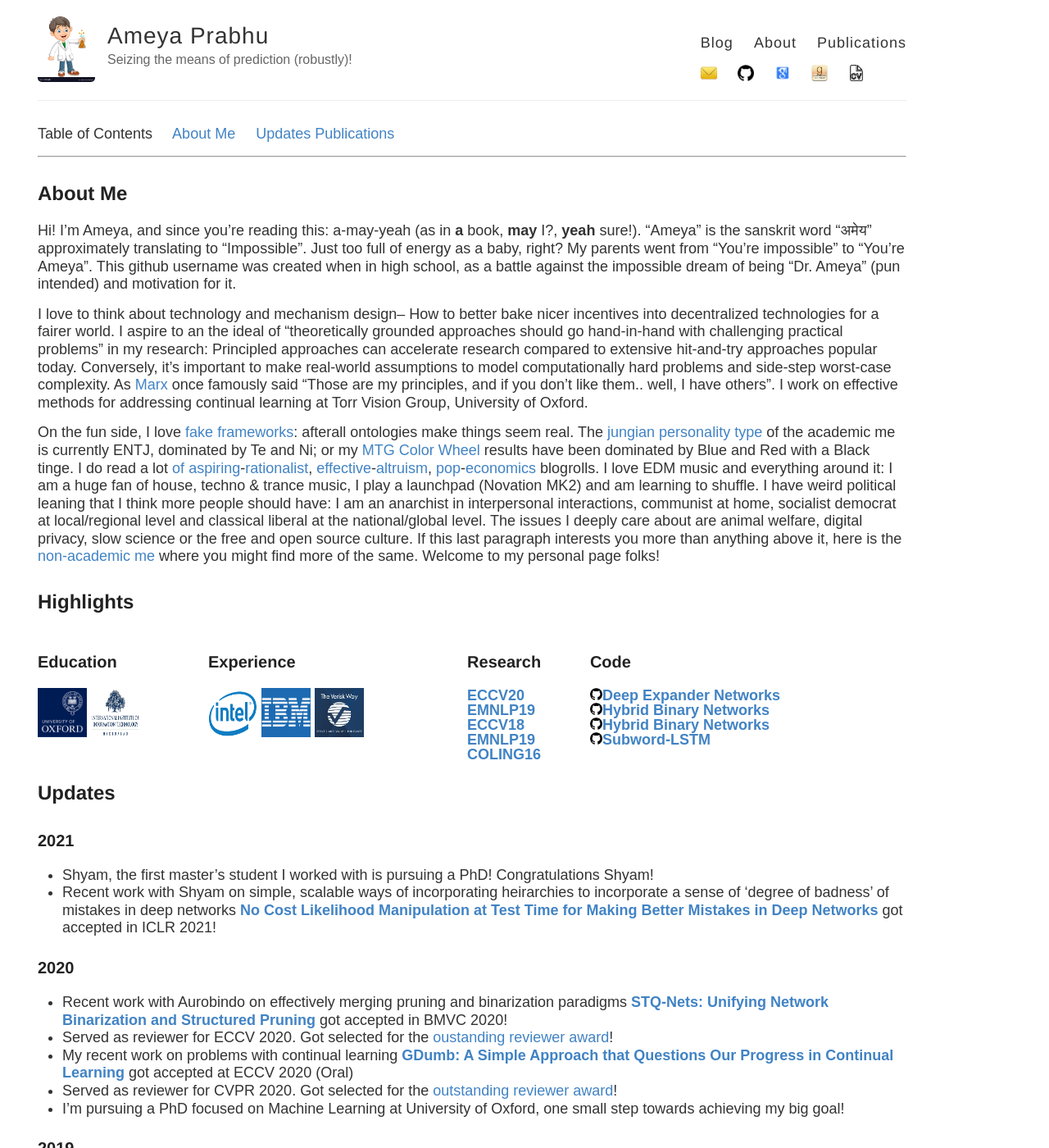
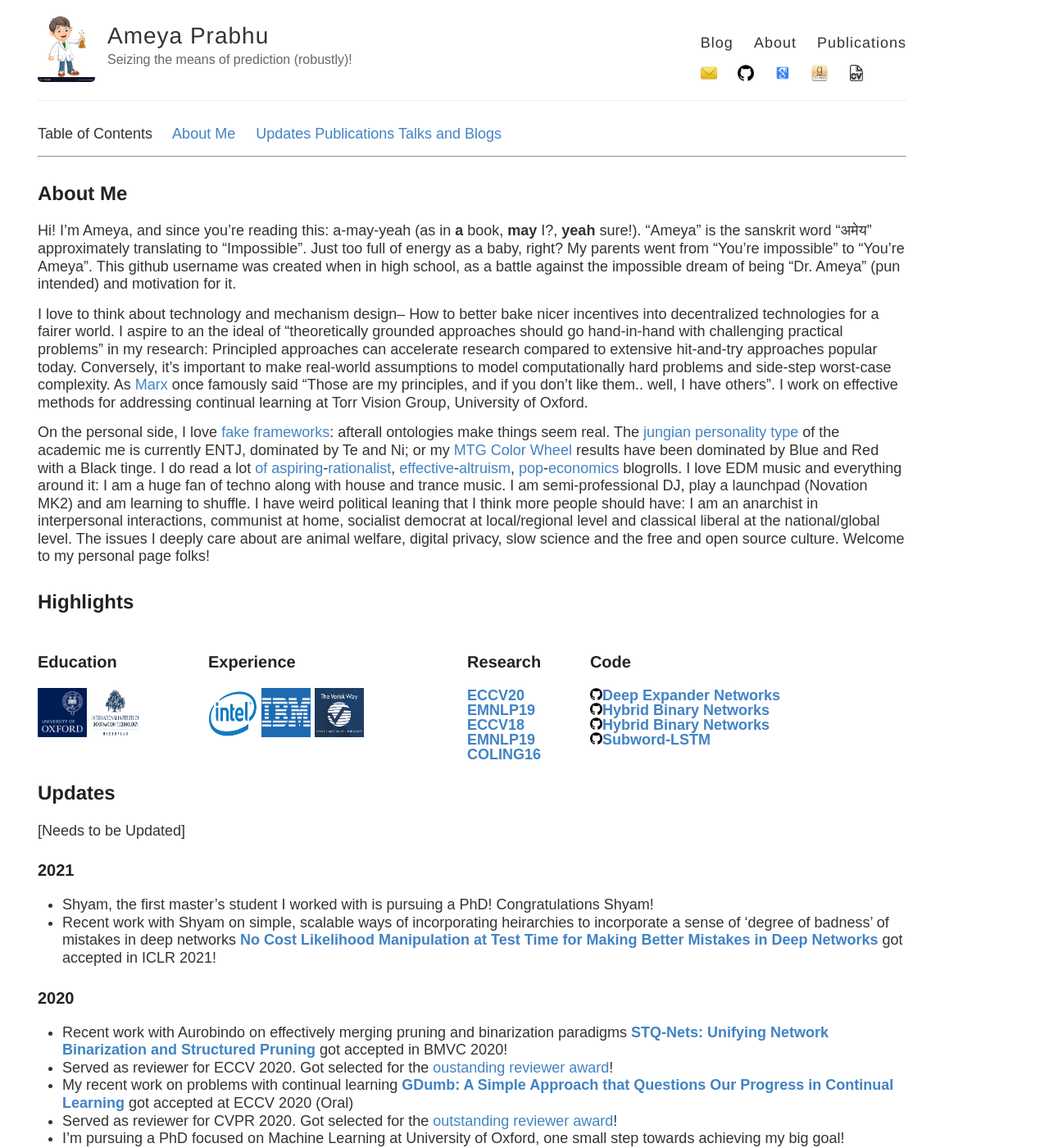
Before and after one commit to drimpossible/drimpossible.github.io, a Jekyll site: the page built from about/index.md, in a window 1280 px wide and 1400 px high. Shown: the whole window at 82% size. Built offline with Jekyll 4.4.1, drawn with Linux system fonts in a browser that asks for light colours.

Commit message:
Update index.md

```diff
--- a/about/index.md
+++ b/about/index.md
@@ -5,7 +5,7 @@ layout: page
 permalink: "/"
 dsq_thread_id:
 ---
-Table of Contents     [About Me](#biography)     [Updates](#updates)          [Publications](/publications)
+Table of Contents     [About Me](#biography)     [Updates](#updates)          [Publications](/publications)             [Talks and Blogs](/talks_and_blogs)
 
 ---
 
@@ -15,7 +15,7 @@ Hi! I’m Ameya, and since you're reading this: a-may-yeah (as in __a__ book, __
 
 I love to think about technology and mechanism design-- How to better bake nicer incentives into decentralized technologies for a fairer world. I aspire to an the ideal of "theoretically grounded approaches should go hand-in-hand with challenging practical problems" in my research: Principled approaches can accelerate research compared to extensive hit-and-try approaches popular today. Conversely, it's important to make real-world assumptions to model computationally hard problems and side-step worst-case complexity. As [Marx](https://en.wikipedia.org/wiki/Groucho_Marx) once famously said "Those are my principles, and if you don't like them.. well, I have others".  I work on effective methods for addressing continual learning at Torr Vision Group, University of Oxford.
 
-On the fun side, I love [fake frameworks](https://www.lesswrong.com/posts/wDP4ZWYLNj7MGXWiW/in-praise-of-fake-frameworks): afterall ontologies make things seem real. The [jungian personality type](https://slatestarcodex.com/2014/05/27/on-types-of-typologies/) of the academic me is currently ENTJ, dominated by Te and Ni; or my [MTG Color Wheel](https://medium.com/s/story/the-mtg-color-wheel-c9700a7cf36d) results have been dominated by Blue and Red with a Black tinge. I do read a lot [of](https://www.lesswrong.com/) [aspiring](https://slatestarcodex.com/)-[rationalist](http://gwern.net/), [effective](https://forum.effectivealtruism.org/)-[altruism](https://80000hours.org/), [pop](https://marginalrevolution.com/)-[economics](https://www.econtalk.org/) blogrolls. I love EDM music and everything around it: I am a huge fan of house, techno & trance music, I play a launchpad (Novation MK2) and am learning to shuffle. I have weird political leaning that I think more people should have: I am an anarchist in interpersonal interactions, communist at home, socialist democrat at local/regional level and classical liberal at the national/global level. The issues I deeply care about are animal welfare, digital privacy, slow science or the free and open source culture. If this last paragraph interests you more than anything above it, here is the [non-academic me](https://bayesiankitten.github.io/about/) where you might find more of the same. Welcome to my personal page folks!
+On the personal side, I love [fake frameworks](https://www.lesswrong.com/posts/wDP4ZWYLNj7MGXWiW/in-praise-of-fake-frameworks): afterall ontologies make things seem real. The [jungian personality type](https://slatestarcodex.com/2014/05/27/on-types-of-typologies/) of the academic me is currently ENTJ, dominated by Te and Ni; or my [MTG Color Wheel](https://medium.com/s/story/the-mtg-color-wheel-c9700a7cf36d) results have been dominated by Blue and Red with a Black tinge. I do read a lot [of](https://www.lesswrong.com/) [aspiring](https://slatestarcodex.com/)-[rationalist](http://gwern.net/), [effective](https://forum.effectivealtruism.org/)-[altruism](https://80000hours.org/), [pop](https://marginalrevolution.com/)-[economics](https://www.econtalk.org/) blogrolls. I love EDM music and everything around it: I am a huge fan of techno along with house and trance music. I am semi-professional DJ, play a launchpad (Novation MK2) and am learning to shuffle. I have weird political leaning that I think more people should have: I am an anarchist in interpersonal interactions, communist at home, socialist democrat at local/regional level and classical liberal at the national/global level. The issues I deeply care about are animal welfare, digital privacy, slow science and the free and open source culture. Welcome to my personal page folks!
 
 ## <a name="highlights" id="highlights"></a>Highlights
 
@@ -29,6 +29,8 @@ On the fun side, I love [fake frameworks](https://www.lesswrong.com/posts/wDP4ZW
 </table>
 
 ## <a name="updates" id="updates"></a>Updates
+
+[Needs to be Updated]
 
 ### 2021
 
```
